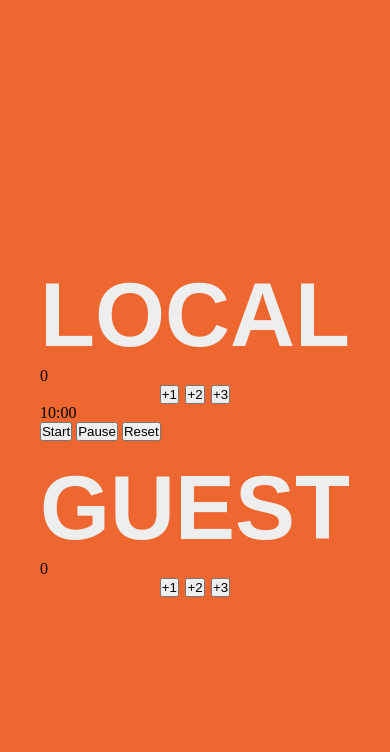
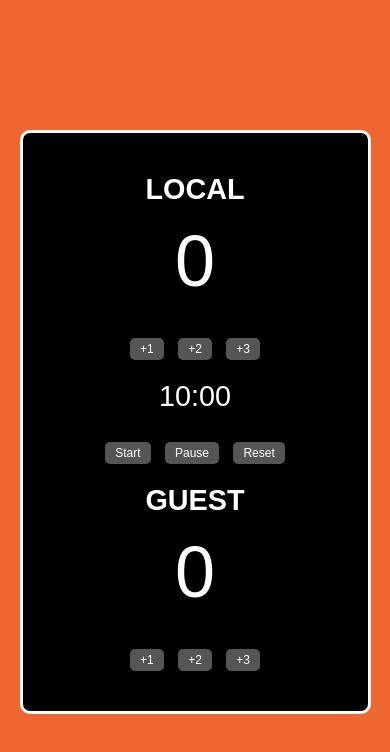
Before and after one commit to twochemist/anzeigetafel, a plain HTML site: page index.html in a window 390 px wide. Drawn offline with Linux system fonts and the light colour scheme; a web font is replaced by a local one.

Commit message:
Update style.css

```diff
--- a/style.css
+++ b/style.css
@@ -1,146 +1,79 @@
-/* === CSS Variables === */
-
-:root {
-  --background: rgba(238, 103, 48, 1.00);
-  --primary: rgba(238, 238, 238, 1);
-  --heading: rgba(8, 0, 1, 1);
-  --text: rgba(238, 238, 238, 1);
-  --scoreboard: rgba(8, 0, 1, 1);
-}
-
-html {
+* {
     box-sizing: border-box;
-}
-
-*,
-*::before,
-*::after {
-  box-sizing: inherit;
-}
-
-* {
     margin: 0;
     padding: 0;
 }
 
-/* === Fonts === */
-
-@font-face {
-  font-family: "Cursed Timer ULiL", sans-serif;
-  src: url(Fonts/CursedTimer.ttf);
-  font-weight: 400;
-  font-style: normal;
-}
-
-@font-face {
-  font-family: "Verdana", sans-serif;
-  src: url(Fonts/Verdana.ttf);
-  font-weight: 700;
-  font-style: normal;
-}
-
 body {
-  background-color: var(--background);
-  min-height: 100vh;
+    background-color: #ee6730; /* Orange color like LTV Basketball theme */
+    color: white;
+    font-family: 'DESPORM', sans-serif;
     display: flex;
     justify-content: center;
     align-items: center;
-}
-
-/* === Heading === */
-
-.heading {
-  font-family: "Verdana", sans-serif;
-  color: var(--heading);
-  text-transform: uppercase;
-  letter-spacing: 2px;
-}
-
-/* === Container === */
-
-.container {
-  display: flex;
-  flex-wrap: wrap;
-  gap: 0.5em;
-  color: var(--heading);
+    height: 100vh;
     text-align: center;
 }
 
-/* === Home & Guest Section ==== */
-
-.home,
-.guest {
-  width: 18em;
-  padding: 1em;
-  /*border: 1px solid white;*/
+.scoreboard {
+    background-color: #000;
+    border: 3px solid #fff;
+    padding: 20px;
+    width: 90%;
+    max-width: 700px;
+    border-radius: 10px;
 }
 
-h3 {
-  font-family: "Verdana", sans-serif;
-  font-size: 2.5rem;
+.team {
+    margin: 20px 0;
 }
 
-/* === Home & Guest Counters === */
-
-.scoreboard-home,
-.scoreboard-guest {
-  width: 8.75em;
-  background-color: var(--scoreboard);
-  margin: 1.25em auto;
-  border-radius: 5px;
+.team-name {
+    font-size: 3.5em;
+    margin-bottom: 0.5em;
 }
 
-h2 {
-  font-family: "Cursed Timer ULiL", sans-serif;
-  font-size: 5.625rem;
-  text-align: center;
-  color: var(--text);
-  padding-top: 0.18em;
+.points {
+    font-size: 6em;
+    margin-bottom: 0.5em;
 }
 
-/* === Buttons === */
-
-.buttons {
-  display: flex;
-  gap: 0.4em;
-  justify-content: center;
-  align-items: center;
-  flex-wrap: wrap;
+.buttons button, .timer-buttons button {
+    background: #555;
+    border: none;
+    color: #fff;
+    margin: 0 5px;
+    padding: 10px 20px;
+    font-size: 1em;
+    cursor: pointer;
+    border-radius: 5px;
+    transition: background-color 0.3s;
 }
 
-.plusone-btn,
-.plustwo-btn,
-.plusthree-btn,
-.reset-btn {
-  border: 0;
-  padding: 0.5625em;
-  cursor: pointer;
-  background-color: transparent;
-  color: var(--primary);
-  border: 2px solid var(--primary);
-  border-radius: 5px;
-  font-size: 0.9rem;
-  font-family: "Cursed Timer ULiL", sans-serif;
+.buttons button:hover, .timer-buttons button:hover {
+    background-color: #fdba21; /* Gold color like NBA theme */
 }
 
-.reset-btn{
-  letter-spacing: 0.125em;
+.timer {
+    margin: 10px 0;
 }
 
-.buttons > button:active {
-  transform: scale(0.96);
+.time {
+    font-size: 0.5em;
+    margin-bottom: 1em;
 }
 
-.counters {
-    margin: 100px 20px;
+@media (max-width: 768px) {
+    .buttons button, .timer-buttons button {
+        padding: 4px 10px;
+        font-size: 0.75em;
     }
 
-/* === Media Queries === */
-
-@media (max-width: 667px) {
-
-  .container {
-    margin: 5em;
+    .points {
+        font-size: 4.5em;
     }
 
+    .team-name, .time {
+        font-size: 1.8em;
     }
+}
```
Lines whose indentation alone changed are shown as unchanged.
